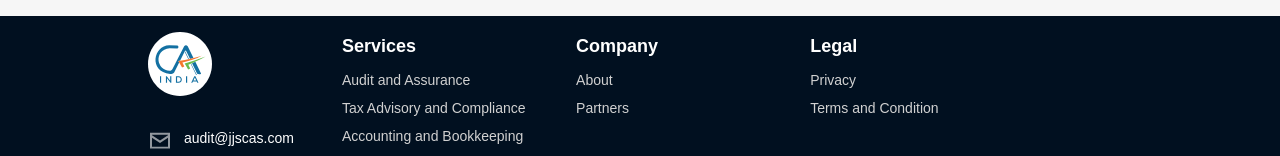
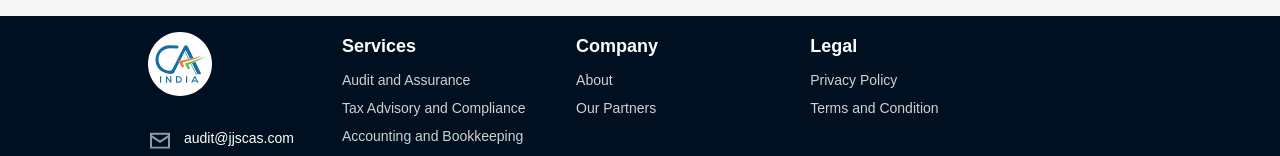
Before and after one commit to adithyanmkd/trustworth-accounting, a React (Vite) app in the folder client/: page / in a window 1280 px wide. Shown: the part 4022-4178 px from the top of the page. Built offline with nearby package versions, Linux system fonts and the light colour scheme.

Commit message:
footer service links added

```diff
--- a/client/src/components/organisms/Footer.tsx
+++ b/client/src/components/organisms/Footer.tsx
@@ -30,23 +30,23 @@ const links = [
     links: [
       {
         name: "Audit and Assurance",
-        href: "#",
+        href: "/audit-and-assurance",
       },
       {
         name: "Tax Advisory and Compliance",
-        href: "#",
+        href: "/tax-advisory",
       },
       {
         name: "Accounting and Bookkeeping",
-        href: "#",
+        href: "/accounting-and-bookkeeping",
       },
       {
         name: "Outsources CFO Services",
-        href: "#",
+        href: "/outsources-cfo-services",
       },
       {
         name: "Financial Consulting and Advisory",
-        href: "#",
+        href: "/financial-consulting",
       },
     ],
   },
@@ -55,10 +55,10 @@ const links = [
     links: [
       {
         name: "About",
-        href: "#",
+        href: "#about",
       },
       {
-        name: "Partners",
+        name: "Our Partners",
         href: "#",
       },
     ],
@@ -67,7 +67,7 @@ const links = [
     heading: "Legal",
     links: [
       {
-        name: "Privacy",
+        name: "Privacy Policy",
         href: "#",
       },
       {
```
